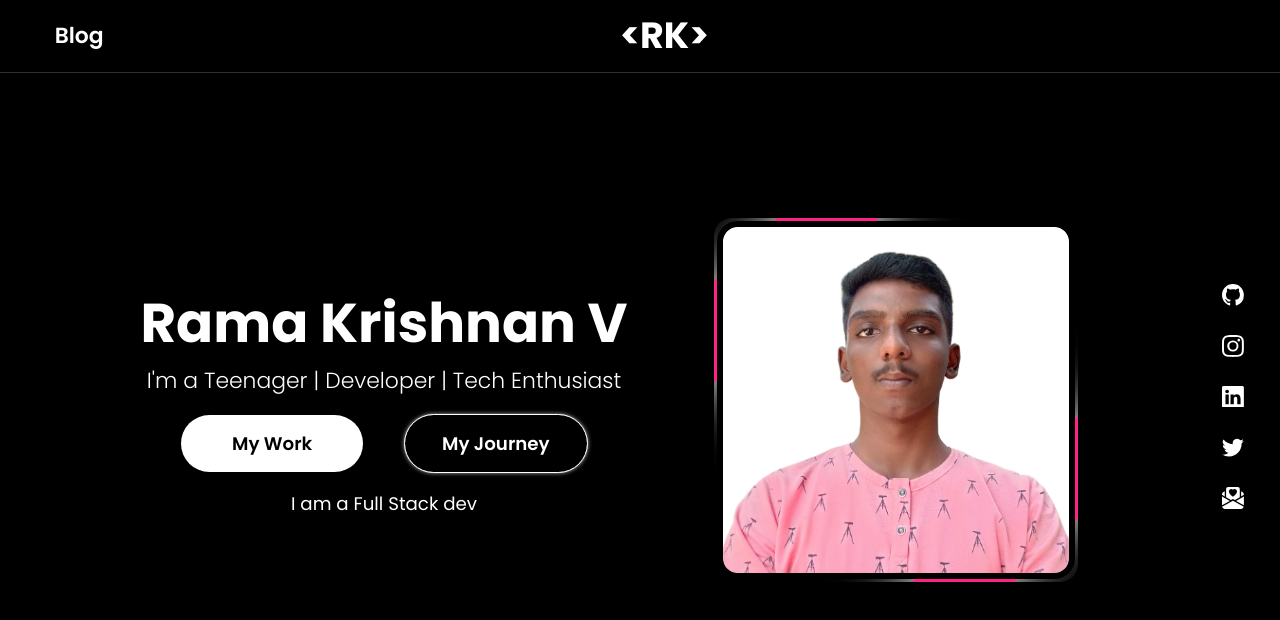
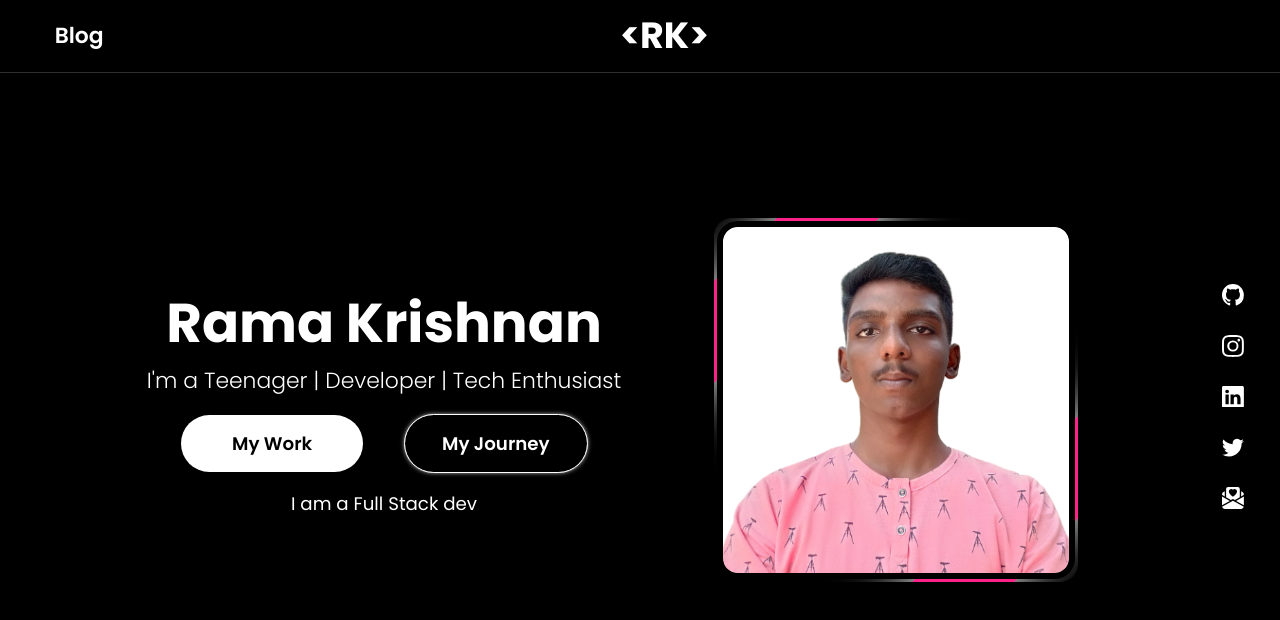
Before and after one commit to marvelxcodes/Portfolio, an Astro site: page / in a window 1280 px wide. Built offline with nearby package versions, Linux system fonts and the light colour scheme; Astro itself is replaced by a stand-in of ours.

Commit message:
Removed Initial

```diff
--- a/src/pages/index.astro
+++ b/src/pages/index.astro
@@ -33,7 +33,7 @@ import ProfilePicture from "@components/ProfilePicture.astro";
 	</SocialMediaIcons>
 	<IntroSection>
 		<div class='section'>
-			<h1>Rama Krishnan V</h1>
+			<h1>Rama Krishnan</h1>
 			<h2>I'm a Teenager | Developer | Tech Enthusiast</h2>
 			<div>
 				<Link href=''>
```
